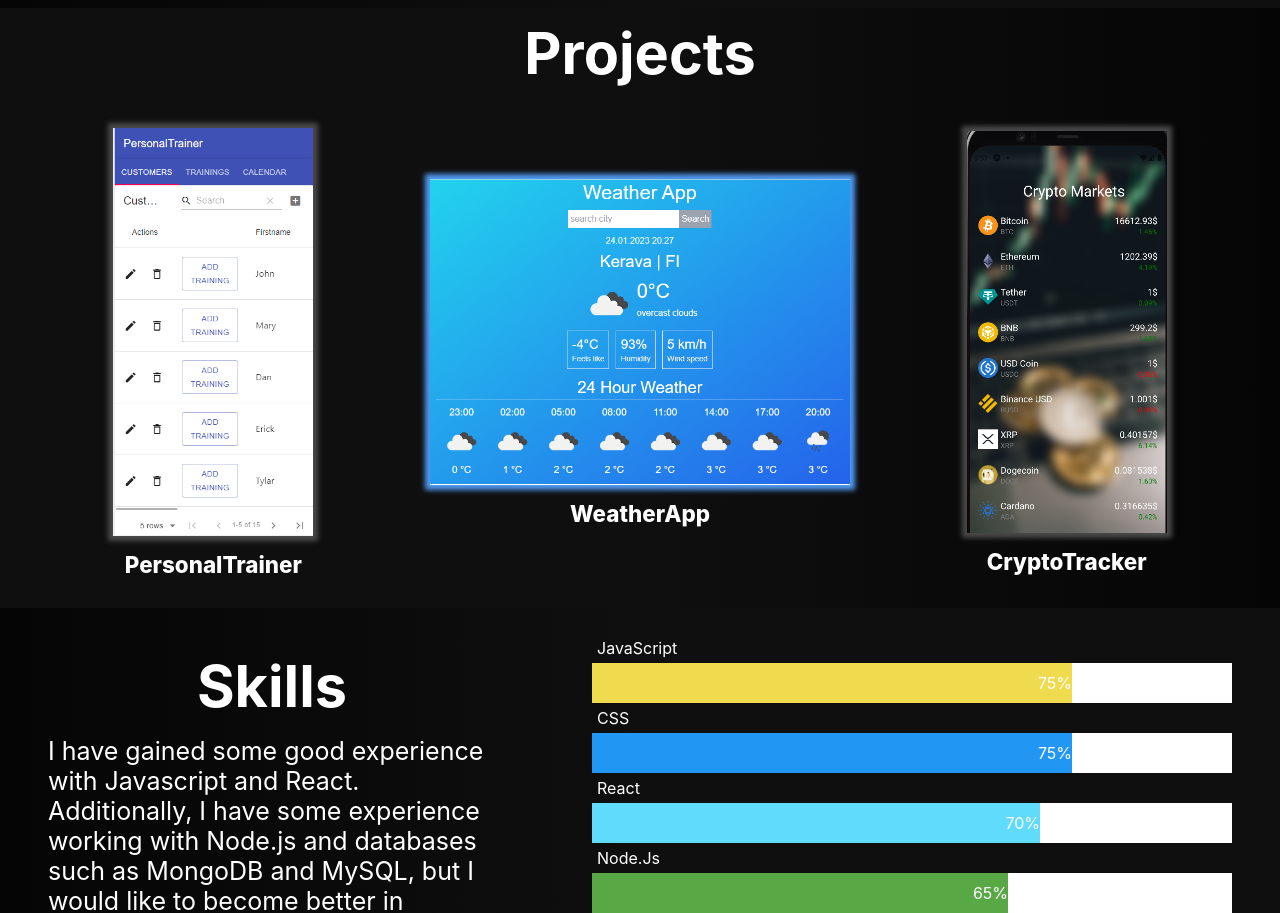
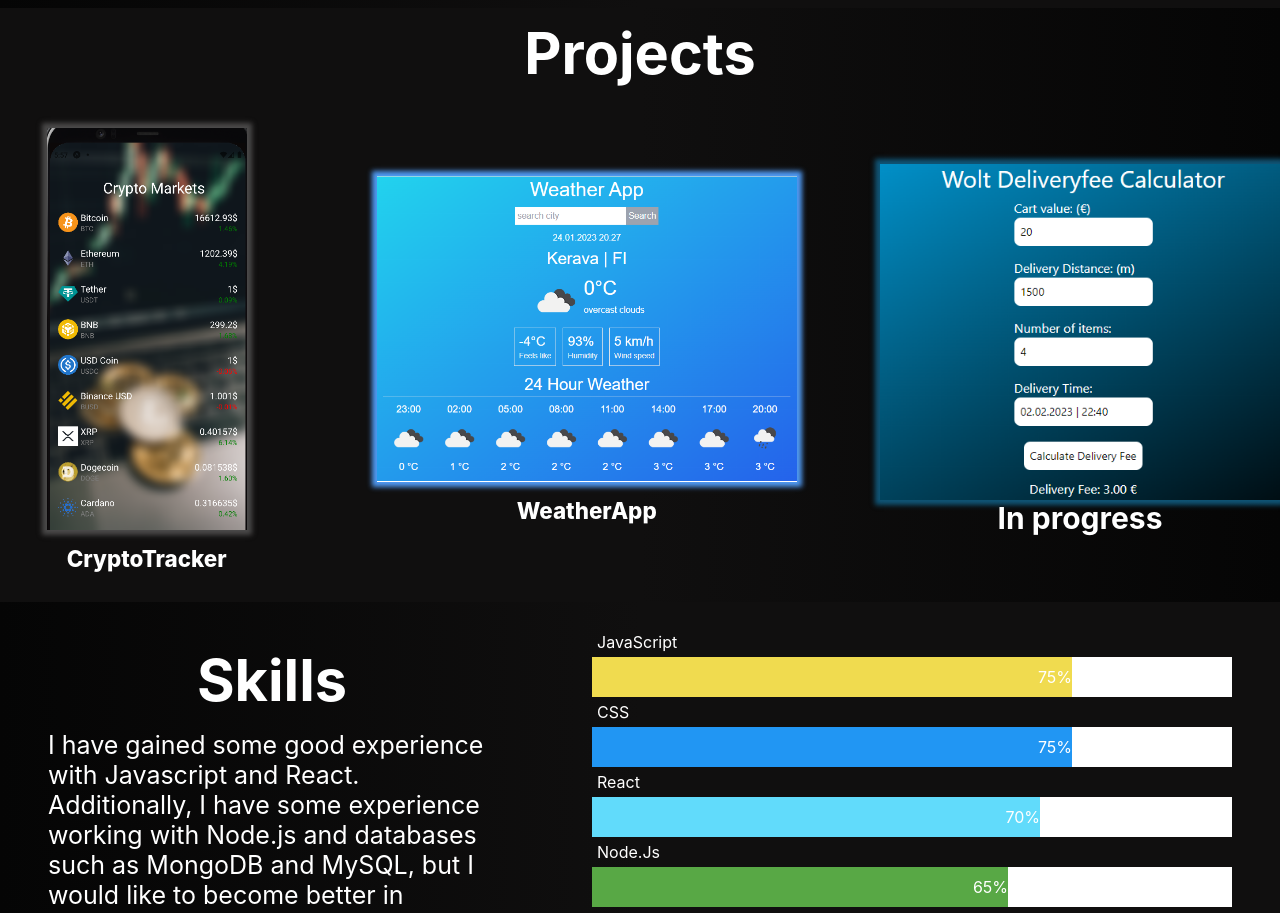
Before and after one commit to Nekmayne/personal-website, a React (Create React App) app: page / in a window 1280 px wide. Shown: the part 880-1793 px from the top of the page. Built offline with nearby package versions, Linux system fonts and the light colour scheme.

Commit message:
changed project view

```diff
--- a/src/components/Projects.css
+++ b/src/components/Projects.css
@@ -5,8 +5,9 @@
 
 .projects .container2 {
   display: grid;
-    grid-template-columns: 1fr 1fr 1fr;
-    justify-content:left;
+  grid-template-columns: 1fr 2fr 1fr;
+  justify-content: center;
+  align-items: center;
   max-width: 100%;
   height: auto;
   margin-top: 30px;
@@ -21,6 +22,12 @@
 
 .projects h3 {
   font-size: 2rem;
+  text-align: center;
+  color: white;
+}
+
+.projects h4 {
+  font-size: 30px;
   text-align: center;
   color: white;
 }
@@ -43,11 +50,11 @@
 }
 
 .project-img {
-    width: 200px;
+  width: 400px;
   opacity: 1;
   -webkit-transition: 0.3s ease-in-out;
   transition: 0.3s ease-in-out;
-    box-shadow: 0 0 5px 5px rgb(75, 74, 74);
+  box-shadow: 0 0 5px 5px rgb(16, 85, 119);
 }
 
 .project-img:hover {
@@ -59,26 +66,24 @@
   opacity: 1;
   -webkit-transition: 0.3s ease-in-out;
   transition: 0.3s ease-in-out;
-    box-shadow: 0 0 5px 5px rgb(80,154,243);
+  box-shadow: 0 0 5px 5px rgb(80, 154, 243);
 }
 
 .project2-img:hover {
   opacity: 0.5;
 }
 
-@media screen and (max-width: 900px) {
-    .projects .container2 {
-        grid-template-columns: 1fr 2fr;
-    }
+.project3-img {
+  width: 200px;
+  opacity: 1;
+  -webkit-transition: 0.3s ease-in-out;
+  transition: 0.3s ease-in-out;
+  box-shadow: 0 0 5px 5px rgb(75, 74, 74);
 }
 
-@media screen and (max-width: 670px) {
+@media screen and (max-width: 1100px) {
   .projects .container2 {
-        grid-template-columns: 1fr;
-        row-gap: 25px;
-    }
-    .project2-img {
-        width: 90%;
+    grid-template-columns: 1fr 1fr;
   }
   .card1 {
     order: 2;
@@ -90,3 +95,27 @@
     order: 3;
   }
 }
+
+@media screen and (max-width: 920px) {
+  .projects .container2 {
+    grid-template-columns: 1fr;
+    row-gap: 25px;
+  }
+  .project2-img {
+    width: 90%;
+  }
+
+  .project-img {
+    width: 90%;
+  }
+
+  .card1 {
+    order: 2;
+  }
+  .card2 {
+    order: 1;
+  }
+  .card3 {
+    order: 3;
+  }
+}
--- a/src/components/Projects.js
+++ b/src/components/Projects.js
@@ -2,7 +2,7 @@
 import "./Projects.css";
 import "react-multi-carousel/lib/styles.css";
 import crypto1 from "../images/crypto1.png";
-import personaltrainer from "../images/personaltrainer.png";
+import wolt from "../images/wolt.png";
 import weather from "../images/weather1.png";
 
 const Projects = () => {
@@ -10,36 +10,8 @@
     <div className="projects">
       <h1>Projects</h1>
       <div className="container2">
-        <div className="card card1">
-          <img
-            className="project-img"
-            src={personaltrainer}
-            alt="PersonalTrainer"
-          />
-          <a
-            className="project-"
-            href="https://github.com/Nekmayne/PTfront"
-            target="_blank"
-            rel="noreferrer"
-          >
-            PersonalTrainer
-          </a>
-        </div>
-
-        <div className="card card2">
-          <img className="project2-img" src={weather} alt="WeatherApp" />
-          <a
-            className="project-"
-            href="https://github.com/Nekmayne/weatherapp"
-            target="_blank"
-            rel="noreferrer"
-          >
-            WeatherApp
-          </a>
-        </div>
-
         <div className="card card3">
-          <img className="project-img" src={crypto1} alt="Crypto" />
+          <img className="project3-img" src={crypto1} alt="Crypto" />
           <a
             href="https://github.com/Nekmayne/cryptoTracker"
             target="_blank"
@@ -48,6 +20,20 @@
             CryptoTracker
           </a>
         </div>
+        <div className="card card2">
+          <img className="project2-img" src={weather} alt="WeatherApp" />
+          <a
+            href="https://github.com/Nekmayne/weatherapp"
+            target="_blank"
+            rel="noreferrer"
+          >
+            WeatherApp
+          </a>
+        </div>
+        <div className="card card1">
+          <img className="project-img" src={wolt} alt="wolt-calculator" />
+          <h4>In progress</h4>
+        </div>
       </div>
     </div>
   );
```
Also changed, not shown: src/images/wolt.png (added). Lines whose indentation alone changed are shown as unchanged.
